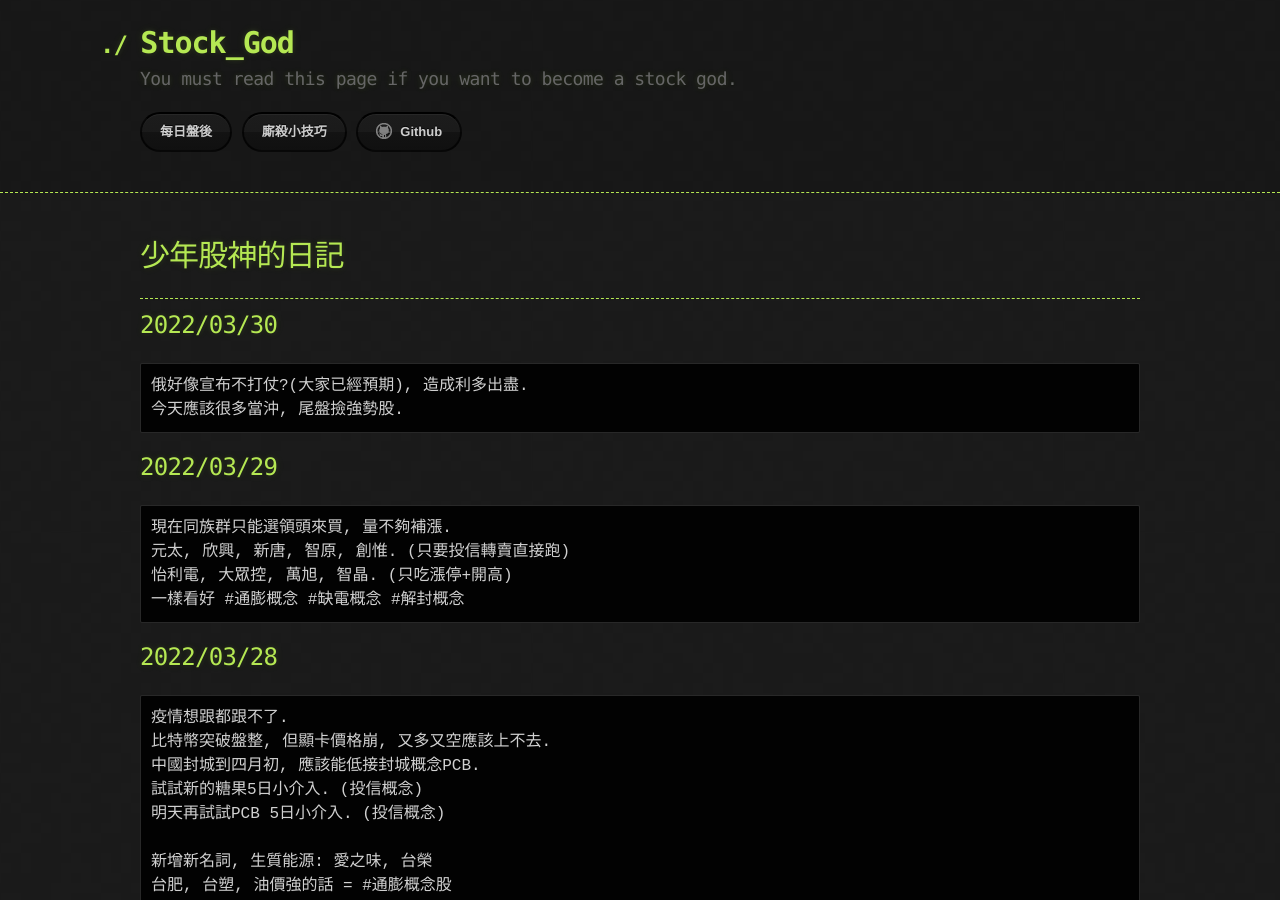
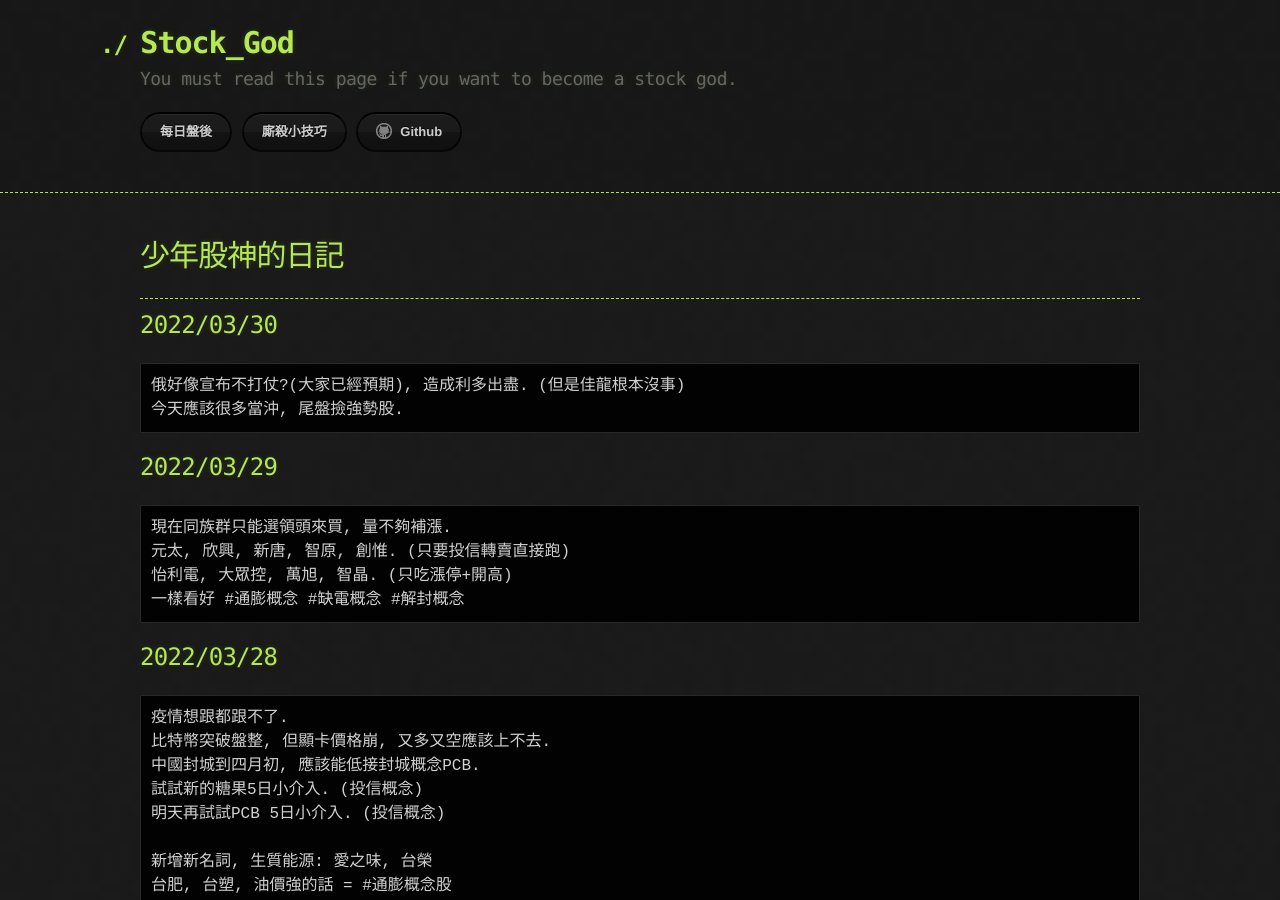
Before and after one commit to lepg5487/Stock_God, a Jekyll site: the page built from index.md, in a window 1280 px wide and 900 px high. Built offline with Jekyll 4.4.1, drawn with Linux system fonts in a browser that asks for light colours; our own code applies the rules of GitHub Pages for plain Markdown files.

Commit message:
Update index.md

````diff
--- a/index.md
+++ b/index.md
@@ -8,7 +8,7 @@ layout: testlayouts
 
 ## 2022/03/30
 ```
-俄好像宣布不打仗?(大家已經預期), 造成利多出盡.
+俄好像宣布不打仗?(大家已經預期), 造成利多出盡. (但是佳龍根本沒事)
 今天應該很多當沖, 尾盤撿強勢股.
 ```
 
````
